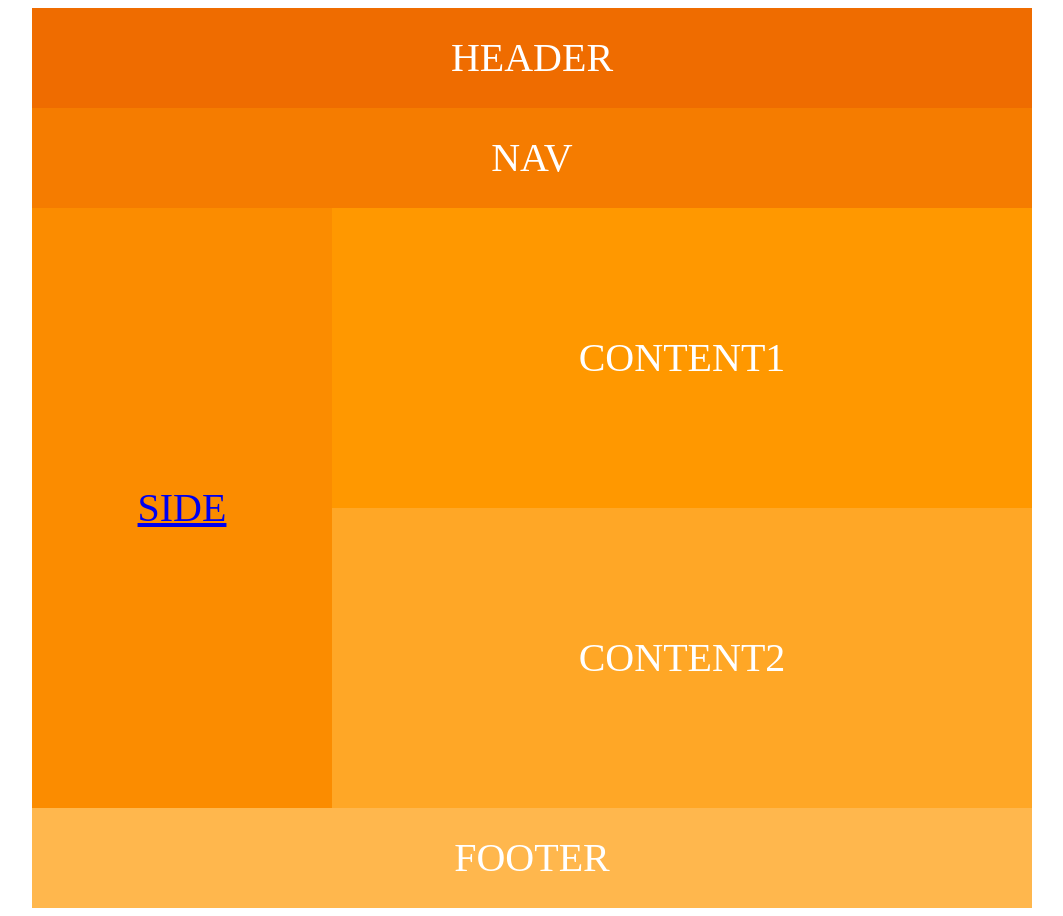
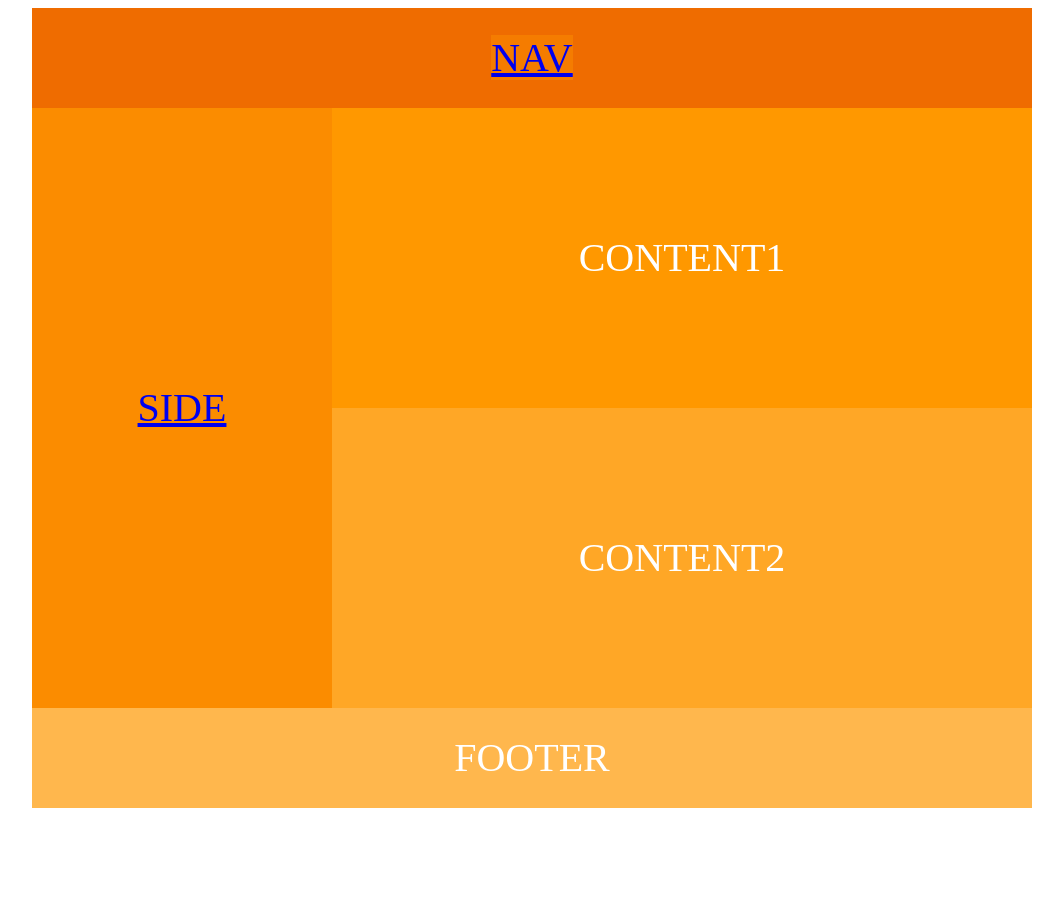
Before and after one commit to youngme92/webstudio, a plain HTML site: page index.html in a window 1280 px wide. Shown: the whole page, without its empty margins (108-1171 px from the left). Drawn offline with Linux system fonts and the light colour scheme.

Commit message:
Update index.html

```diff
--- a/index.html
+++ b/index.html
@@ -17,7 +17,7 @@
 </head>
 <body>
    <div id="wrap">
-       <div class="header">header</div>
+       <div class="header"><a href="index.html>header</a></div>
        <div class="nav">nav</div>
        <div class="side"><a href="side.html">side</a></div>
        <div class="content1">content1</div>
```
